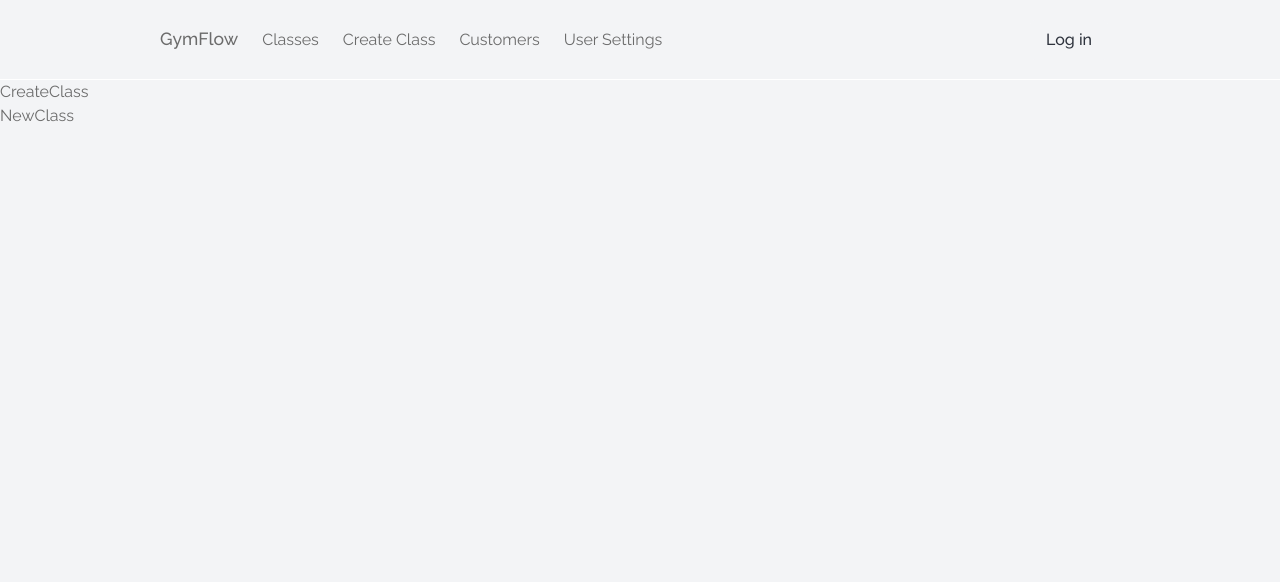
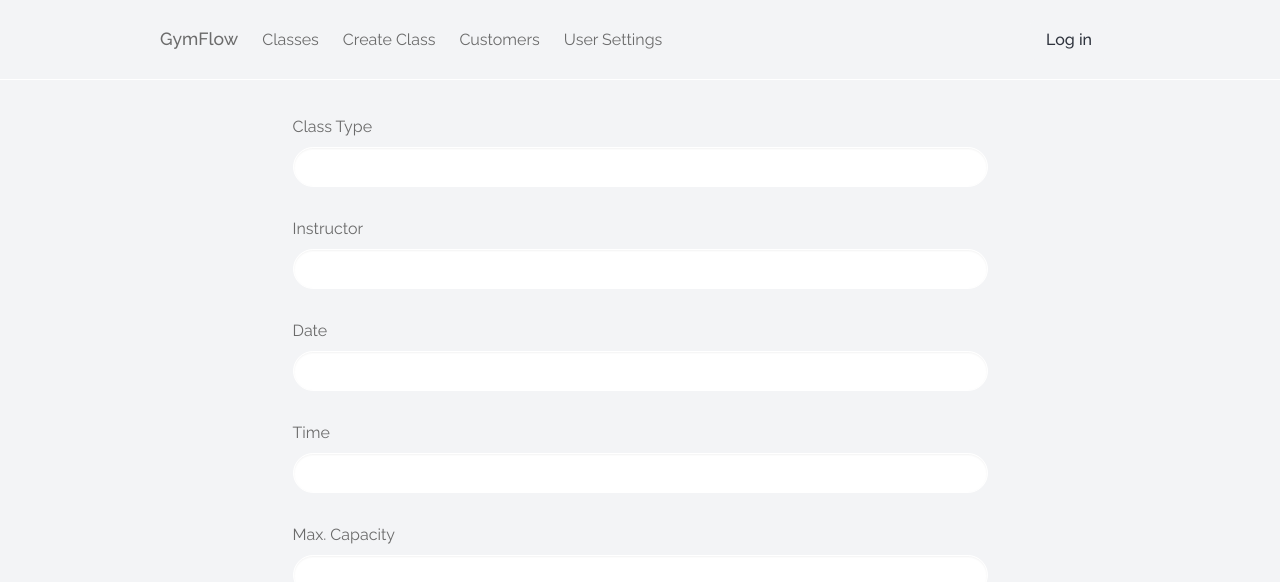
Before and after one commit to nlina-0/T3A2-B_FullStackApp, a React (Vite) app in the folder src/GymFlow/: page /createClass in a window 1280 px wide. Shown: the top 582 px of the page. Built offline with nearby package versions, Linux system fonts and the light colour scheme.

Commit message:
added class form

```diff
--- a/src/GymFlow/src/components/App.jsx
+++ b/src/GymFlow/src/components/App.jsx
@@ -6,6 +6,7 @@ import CreateClass from './CreateClass'
 import Customers from './Customers'
 import UserSettings from './UserSettings'
 import NewClass from './NewClass'
+import NavBar from './NavBar'
 
 const App = () => {
 
--- a/src/GymFlow/src/components/ClassCard.jsx
+++ b/src/GymFlow/src/components/ClassCard.jsx
@@ -9,9 +9,8 @@ const ClassCard = () => {
         <div class='card'>
           <div class='card-content'>
             <div class='media-content'>
-              <p class="title is-4">YOGA</p>
-            </div>
-            <div class='content'>
+              <p>YOGA</p>
+              <p>Instructor name</p>
               <p>When: WED 20/08</p>
               <p>Time: 9:00 - 9.40</p>
             </div>
--- a/src/GymFlow/src/components/Classes.jsx
+++ b/src/GymFlow/src/components/Classes.jsx
@@ -8,7 +8,8 @@ const Classes = () => {
     <>
       <NavBar />
       <div class="container is-max-tablet">
-        <PageHeading />
+        {/* <PageHeading /> */}
+        <label class="label">Classes</label>
         <input
           class="input is-rounded"
           type="text"
--- a/src/GymFlow/src/components/CreateClass.jsx
+++ b/src/GymFlow/src/components/CreateClass.jsx
@@ -1,13 +1,20 @@
 import React from 'react'
 import NavBar from './NavBar'
 import NewClass from './NewClass'
+import PageHeading from './PageHeading'
+import FormInput from './FormInput'
 
 const CreateClass = () => {
   return (
     <>
       <NavBar />
-      <div>CreateClass</div>
-      <NewClass />
+      <div class="container is-max-tablet">
+      <FormInput label="Class Type" />
+      <FormInput label="Instructor" />
+      <FormInput label="Date" />
+      <FormInput label="Time" />
+      <FormInput label="Max. Capacity" />
+      </div>
     </>
   )
 }
--- /dev/null
+++ b/src/GymFlow/src/components/FormInput.jsx
@@ -0,0 +1,18 @@
+import React from 'react'
+
+const FormInput = (props) => {
+  return (
+    <>
+    {/* <div class="container is-max-tablet"> */}
+        <div class="field" id="form-input">
+          <label class="label">{props.label}</label>
+          <div class="control">
+            <input class="input is-rounded" type="text" placeholder="" />
+          </div>
+        </div>
+      {/* </div> */}
+    </>
+  )
+}
+
+export default FormInput
--- a/src/GymFlow/src/index.css
+++ b/src/GymFlow/src/index.css
@@ -13,7 +13,8 @@ html {
   --bulma-scheme-main: rgb(255, 255, 255);
 
   /* text color */
-  --bulma-body-color: rgb(107, 107, 107);
+  --bulma-body-color: #6b6b6b;
+  --bulma-label-color: #6b6b6b;
 }
 
 
@@ -29,7 +30,6 @@ h1 {
 
 .page-heading {
   padding-top: 2rem;
-  padding-left: 1rem;
 }
 
 
@@ -43,10 +43,23 @@ h1 {
   color: var(--bulma-body-color)
 }
 
-/* Input bars */
+/* Forms */
+#form-input {
+  margin-top: 30px;
+}
+
 .input {
   background-color: var(--bulma-scheme-main);
   border-color: var(--bulma-scheme-main);
+  color: var(--bulma-label-color);
+}
+
+.input::placeholder {
+  color: rgb(185, 185, 185);
+}
+
+.label {
+  font-weight: var(--bulma-weight-normal);
 }
 
 /* Layout */
```
